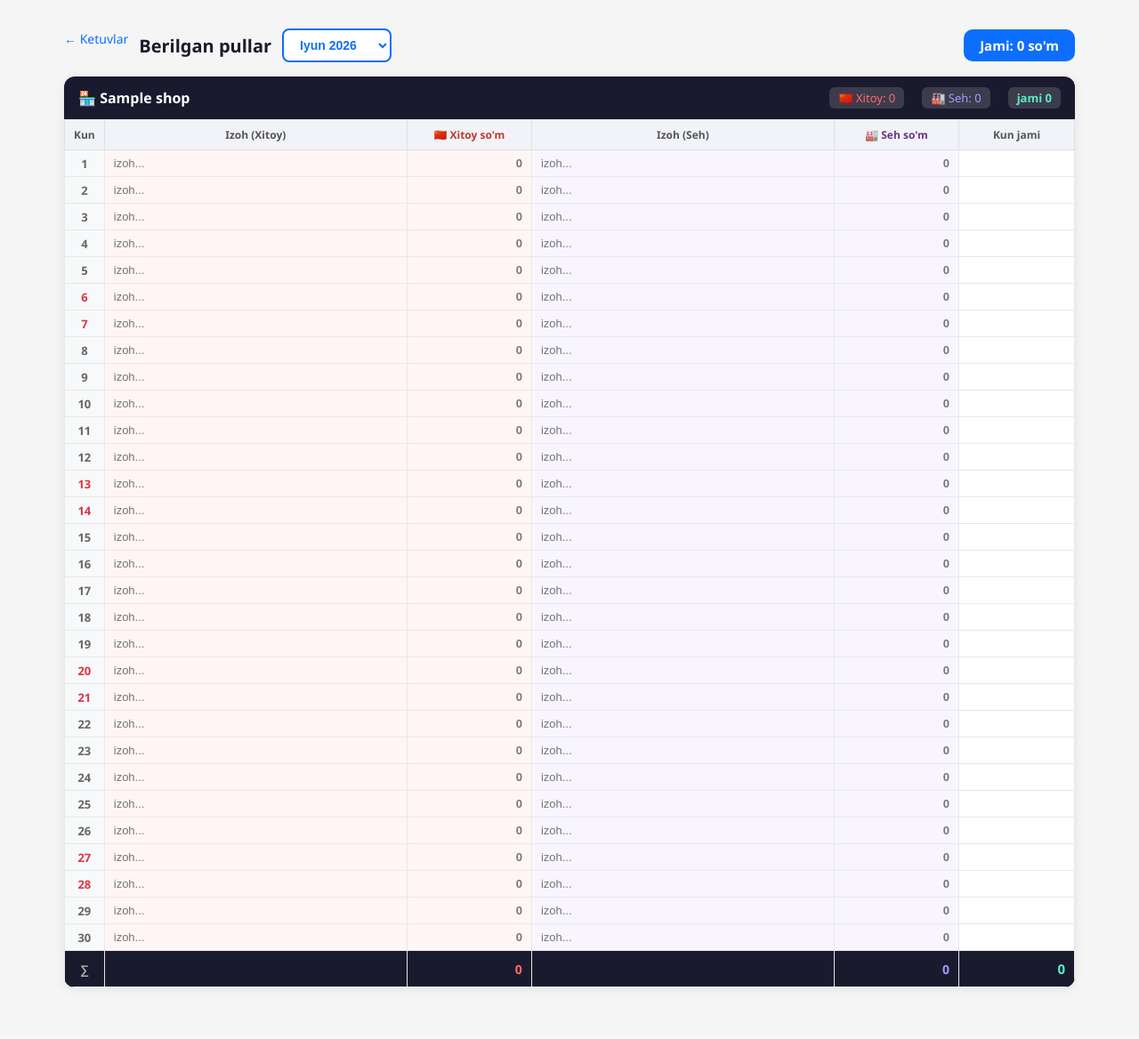
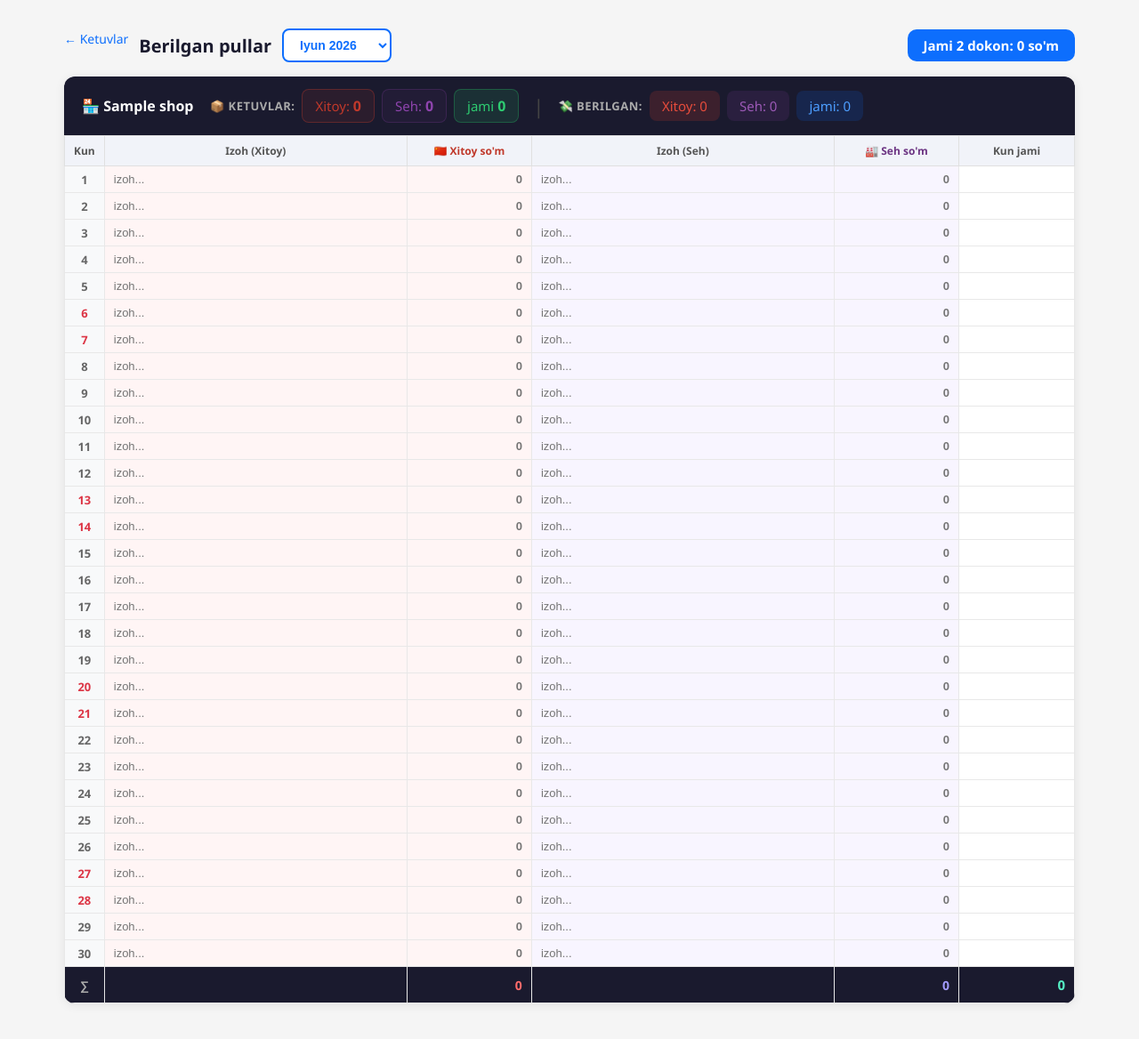
Before and after one commit to muhammadnur777/sklad, a Django app: page /bozorga-ketuvlar/pullar/ in a window 1280 px wide. Shown: the part 63-1231 px from the top of the page at 89% size. Before the commit the page ends 1181 px from the top, so only its background shows below. Run offline with Django 5.2, Linux system fonts and the light colour scheme; a user stored in the database is signed in; tables that the repository leaves empty hold one stand-in row (values such as "Sample post").

Commit message:
pul kiritish updated

```diff
--- a/inventory/views.py
+++ b/inventory/views.py
@@ -1308,6 +1308,7 @@ def payment_history(request):
             return JsonResponse({'ok': False, 'error': str(e)})
 
     # --- GET запрос (Отрисовка) ---
+# --- GET запрос (Отрисовка) ---
     sel_month = request.GET.get('month', f'{today.year}-{today.month:02d}')
     year, month = map(int, sel_month.split('-'))
     days_in_month = calendar.monthrange(year, month)[1]
@@ -1317,9 +1318,8 @@ def payment_history(request):
         7:'Iyul',8:'Avgust',9:'Sentabr',10:'Oktabr',11:'Noyabr',12:'Dekabr'
     }
 
-    shops = Shop.objects.all()
-
-    # Забираем все платежи за месяц разом (превращаем в list, чтобы не дергать БД дальше)
+    shops = list(Shop.objects.all())  # list() чтобы не дергать БД в циклах
+
     payments = list(BozorPayment.objects.filter(
         payment_date__year=year, payment_date__month=month
     ).select_related('shop'))
@@ -1331,34 +1331,76 @@ def payment_history(request):
             for d in range(1, days_in_month + 1)
         } for shop in shops
     }
-
     for pay in payments:
         sid = pay.shop_id
         cat = pay.category or 'xitoy'
         d   = pay.payment_date.day
         if sid in cell_data and d in cell_data[sid]:
-            # ИСПРАВЛЕНИЕ 3: Сразу форматируем число с пробелами (10000 -> "10 000")
             fmt_amount = f"{pay.amount:,}".replace(",", " ") if pay.amount else ''
             cell_data[sid][d][cat] = {'amount': fmt_amount, 'note': pay.note or ''}
 
+    # --- Ketuvlar за выбранный месяц ---
+    # ИСПРАВЛЕНИЕ: добавляем Sale в импорт!
+    from finance.models import Sale as SaleModel
+
+    XITOY_CATEGORIES = ['Detskiy', 'Hoz tovar']
+
+    all_ketuvlar = list(
+        SaleModel.objects.filter(
+            note__startswith='Bozorga',
+            sale_date__year=year,
+            sale_date__month=month,
+        ).prefetch_related('items__product__category')
+    )
+
+    # Строим словарь имён магазинов для быстрого поиска
+    # Сортируем по длине имени (длинное имя проверяем первым — избегаем "Siroj" != "Siroj 1 84")
+    shops_sorted = sorted(shops, key=lambda s: len(s.name), reverse=True)
+
+    ketuvlar_map = {shop.id: {'xitoy': 0, 'seh': 0} for shop in shops}
+
+    for sale in all_ketuvlar:
+        note = sale.note or ''
+        matched_shop = None
+        for shop in shops_sorted:
+            if shop.name in note:
+                matched_shop = shop
+                break  # берём первый (самый длинный) совпадающий
+
+        if not matched_shop:
+            continue  # продажа не привязана ни к одному магазину — пропускаем
+
+        for item in sale.items.all():  # prefetch_related уже загружен — без доп. запросов
+            cat_name = item.product.category.name if item.product.category else ''
+            if cat_name in XITOY_CATEGORIES:
+                ketuvlar_map[matched_shop.id]['xitoy'] += item.total
+            else:
+                ketuvlar_map[matched_shop.id]['seh'] += item.total
+
+    # --- shops_data ---
     shops_data = []
     grand_total = 0
 
     for shop in shops:
-        # ИСПРАВЛЕНИЕ 4: Избавляемся от N+1 запросов.
-        # Раньше вы делали .aggregate() внутри цикла, что делало по 2 запроса в БД на каждый магазин.
-        # Теперь мы считаем это в памяти Python (работает в 10 раз быстрее).
         xitoy_total = sum(p.amount for p in payments if p.shop_id == shop.id and p.category == 'xitoy')
         seh_total   = sum(p.amount for p in payments if p.shop_id == shop.id and p.category == 'seh')
         shop_total  = xitoy_total + seh_total
         grand_total += shop_total
 
+        k = ketuvlar_map.get(shop.id, {'xitoy': 0, 'seh': 0})
+        ket_xitoy = k['xitoy']
+        ket_seh   = k['seh']
+        ket_total = ket_xitoy + ket_seh
+
         shops_data.append({
-            'shop': shop,
+            'shop':        shop,
             'xitoy_total': f"{xitoy_total:,}".replace(",", " "),
-            'seh_total': f"{seh_total:,}".replace(",", " "),
-            'total': f"{shop_total:,}".replace(",", " "),
-            'cell_data': cell_data.get(shop.id, {}),
+            'seh_total':   f"{seh_total:,}".replace(",", " "),
+            'total':       f"{shop_total:,}".replace(",", " "),
+            'cell_data':   cell_data.get(shop.id, {}),
+            'ket_xitoy':   f"{ket_xitoy:,}".replace(",", " "),
+            'ket_seh':     f"{ket_seh:,}".replace(",", " "),
+            'ket_total':   f"{ket_total:,}".replace(",", " "),
         })
 
     # Список месяцев
--- a/templates/inventory/payment_history.html
+++ b/templates/inventory/payment_history.html
@@ -98,6 +98,114 @@ tr:hover td input { background: transparent; }
 
 .col-xitoy { background: #fff5f5; }
 .col-seh { background: #f8f5ff; }
+
+/* Полоска магазина */
+.shop-title-bar {
+    display: flex;
+    align-items: center;
+    gap: 14px;
+    padding: 14px 20px;
+    background: #1a1a2e;
+    border-radius: 10px 10px 0 0;
+    flex-wrap: wrap;
+}
+
+.sname {
+    font-weight: 700;
+    font-size: 17px;
+    color: #fff;
+    white-space: nowrap;
+    min-width: 130px;
+}
+
+.shop-totals-scroll {
+    display: flex;
+    align-items: center;
+    gap: 10px;
+    overflow-x: auto;
+    -webkit-overflow-scrolling: touch;
+    scrollbar-width: none;
+    flex: 1;
+    min-width: 0;
+}
+.shop-totals-scroll::-webkit-scrollbar { display: none; }
+
+
+.totals-group {
+    display: flex;
+    align-items: center;
+    gap: 8px;
+    flex-shrink: 0;
+}
+
+.group-label {
+    font-size: 13px;
+    color: #aaa;
+    white-space: nowrap;
+    font-weight: 600;
+    text-transform: uppercase;
+    letter-spacing: 0.5px;
+}
+
+.totals-sep {
+    color: #444;
+    font-size: 22px;
+    flex-shrink: 0;
+    padding: 0 6px;
+}
+
+/* ===== ДЕСКТОП — крупные чипы ===== */
+.stat-chip {
+    white-space: nowrap;
+    font-size: 15px;        /* было 13px */
+    padding: 7px 14px;      /* было 4px 10px */
+    border-radius: 8px;
+    font-weight: 500;
+}
+
+.stat-chip b {
+    font-size: 16px;        /* число чуть крупнее текста */
+}
+
+/* Berilgan pul */
+.chip-xitoy     { background: rgba(192,57,43,0.2);   color: #e74c3c; }
+.chip-seh       { background: rgba(108,52,131,0.2);  color: #9b59b6; }
+.chip-jami      { background: rgba(13,110,253,0.15); color: #4d9eff; }
+
+/* Ketuvlar */
+.chip-ket-xitoy { background: rgba(192,57,43,0.10);  color: #c0392b; border: 1px solid rgba(192,57,43,0.35); }
+.chip-ket-seh   { background: rgba(108,52,131,0.10); color: #8e44ad; border: 1px solid rgba(108,52,131,0.35); }
+.chip-ket-jami  { background: rgba(39,174,96,0.15);  color: #2ecc71; border: 1px solid rgba(39,174,96,0.35); }
+
+/* ===== МОБИЛА — компактные ===== */
+@media (max-width: 600px) {
+    .shop-title-bar {
+        flex-direction: column;
+        align-items: flex-start;
+        padding: 10px 12px;
+        gap: 8px;
+    }
+
+    /* Ключевое — ширина должна быть строго ограничена */
+    .shop-totals-scroll {
+        width: 100%;
+        max-width: 100%;
+        flex: none;
+        padding-bottom: 4px; /* место для скролла */
+    }
+
+    .stat-chip {
+        font-size: 12px;
+        padding: 4px 9px;
+        flex-shrink: 0; /* чипы не сжимаются — вот почему скролл работает */
+    }
+    .stat-chip b {
+        font-size: 13px;
+    }
+    .group-label {
+        font-size: 11px;
+    }
+}
 </style>
 {% endblock %}
 
@@ -114,17 +222,46 @@ tr:hover td input { background: transparent; }
             {% endfor %}
         </select>
         <!-- Общий итог -->
-        <div class="ph-grand" id="global-grand-total">Jami: 0 so'm</div>
+        <div class="ph-grand" id="global-grand-total">Jami 2 dokon: 0 so'm</div>
     </div>
 
     {% for sg in shops_data %}
     <div class="shop-block">
         <div class="shop-title-bar">
             <span class="sname">🏪 {{ sg.shop.name }}</span>
-            <div class="shop-totals">
-                <span class="x-tot" id="xtot-{{ sg.shop.id }}">Xitoy: 0</span>
-                <span class="s-tot" id="stot-{{ sg.shop.id }}">🏭 Seh: 0</span>
-                <span class="all-tot shop-grand-total" id="atot-{{ sg.shop.id }}" data-val="0">jami 0</span>
+            <div class="shop-totals-scroll">
+
+                <!-- === KETUVLAR (слева) === -->
+                <div class="totals-group ketuvlar-group">
+                    <span class="group-label">📦 Ketuvlar:</span>
+                    <span class="stat-chip chip-ket-xitoy">
+                        Xitoy: <b>{{ sg.ket_xitoy }}</b>
+                    </span>
+                    <span class="stat-chip chip-ket-seh">
+                        Seh: <b>{{ sg.ket_seh }}</b>
+                    </span>
+                    <span class="stat-chip chip-ket-jami">
+                        jami <b>{{ sg.ket_total }}</b>
+                    </span>
+                </div>
+
+                <div class="totals-sep">|</div>
+
+                <!-- === BERILGAN PUL (справа) === -->
+                <div class="totals-group berilgan-group">
+                    <span class="group-label">💸 Berilgan:</span>
+                    <span class="stat-chip chip-xitoy" id="xtot-{{ sg.shop.id }}">
+                        🇨🇳 Xitoy: <b>0</b>
+                    </span>
+                    <span class="stat-chip chip-seh" id="stot-{{ sg.shop.id }}">
+                        🏭 Seh: <b>0</b>
+                    </span>
+                    <span class="stat-chip chip-jami shop-grand-total"
+                          id="atot-{{ sg.shop.id }}" data-val="0">
+                        jami <b>0</b>
+                    </span>
+                </div>
+
             </div>
         </div>
 
@@ -336,14 +473,10 @@ tr:hover td input { background: transparent; }
                 wrap.querySelectorAll('tr[data-day]').forEach(row => {
                     const xInp = row.querySelector('input[data-cat="xitoy"][data-field="amount"]');
                     const sInp = row.querySelector('input[data-cat="seh"][data-field="amount"]');
-
-                    // getCleanNum сам уберет пробелы и превратит в число
                     const xVal = getCleanNum(xInp?.value);
                     const sVal = getCleanNum(sInp?.value);
-
                     xTotal += xVal;
                     sTotal += sVal;
-
                     const jamiCell = row.querySelector('.day-jami');
                     if (jamiCell) {
                         const t = xVal + sVal;
@@ -353,20 +486,18 @@ tr:hover td input { background: transparent; }
 
                 const all = xTotal + sTotal;
 
-                // Обновляем футер таблицы
                 document.getElementById('xs-' + shopId).textContent = xTotal.toLocaleString('ru-RU');
                 document.getElementById('ss-' + shopId).textContent = sTotal.toLocaleString('ru-RU');
                 document.getElementById('as-' + shopId).textContent = all.toLocaleString('ru-RU');
 
-                // Обновляем шапку магазина
-                document.getElementById('xtot-' + shopId).textContent = '🇨🇳 Xitoy: ' + xTotal.toLocaleString('ru-RU');
-                document.getElementById('stot-' + shopId).textContent = '🏭 Seh: '   + sTotal.toLocaleString('ru-RU');
+    // ↓↓↓ ВОТ ЗДЕСЬ МЕНЯЙ ТЕКСТ НА СВОЙ ↓↓↓
+                document.getElementById('xtot-' + shopId).textContent = 'Xitoy: ' + xTotal.toLocaleString('ru-RU');
+                document.getElementById('stot-' + shopId).textContent = 'Seh: ' + sTotal.toLocaleString('ru-RU');
 
                 const shopAtot = document.getElementById('atot-' + shopId);
-                shopAtot.textContent = 'jami ' + all.toLocaleString('ru-RU');
-                shopAtot.dataset.val = all; // Сохраняем математическое значение
+                shopAtot.textContent = 'jami: ' + all.toLocaleString('ru-RU');  // ← твой текст
+                shopAtot.dataset.val = all;
 
-                // Пересчитываем самый главный итог на странице
                 updateGlobalGrandTotal();
             }
 
@@ -377,7 +508,7 @@ tr:hover td input { background: transparent; }
                 });
                 const globalEl = document.getElementById('global-grand-total');
                 if (globalEl) {
-                    globalEl.textContent = 'Jami: ' + grand.toLocaleString('ru-RU') + " so'm";
+                    globalEl.textContent = 'Jami 2 dokon: ' + grand.toLocaleString('ru-RU') + " so'm";
                 }
             }
 
```
